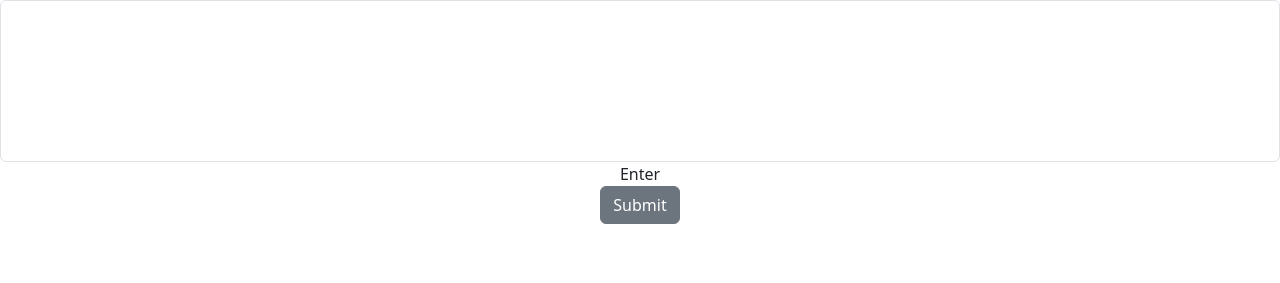
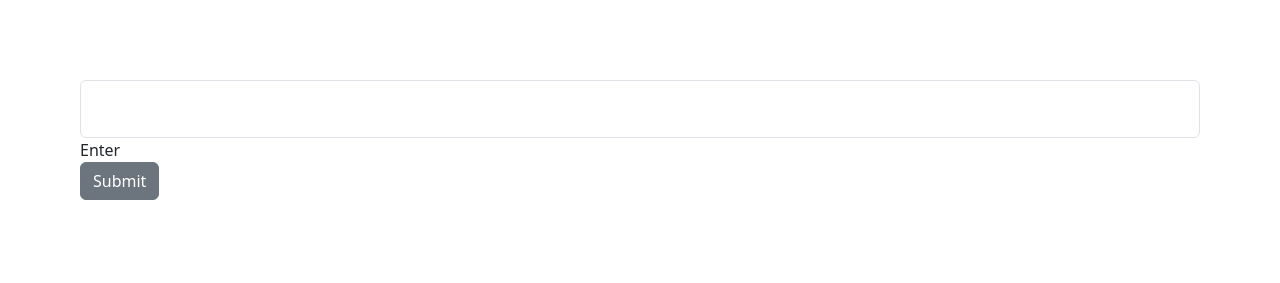
Before and after one commit to ankepallimahesh/innovation, a plain HTML site: page index.html in a window 1280 px wide. Drawn offline with nearby package versions, Linux system fonts and the light colour scheme.

Commit message:
index.html

```diff
--- a/index.html
+++ b/index.html
@@ -1,20 +1,20 @@
 <html>
 <head>
 	<style>
-		#na{
+		.i{
 			padding:80px;
 		}
 	</style>
 	<link href="https://cdn.jsdelivr.net/npm/bootstrap@5.3.3/dist/css/bootstrap.min.css" rel="stylesheet" integrity="sha384-QWTKZyjpPEjISv5WaRU9OFeRpok6YctnYmDr5pNlyT2bRjXh0JMhjY6hW+ALEwIH" crossorigin="anonymous">
 </head>
 <body>
-	<center>
+	<div class="i">
 	<div class="form-floating">
     <input type="text" class="form-control" id="na" >
 		<lable for="na">Enter</lable>
 	</div>
 		<button class="btn btn-secondary">Submit</button>
-		</center>
+	</div>
 
 </body>
 <script>
```
